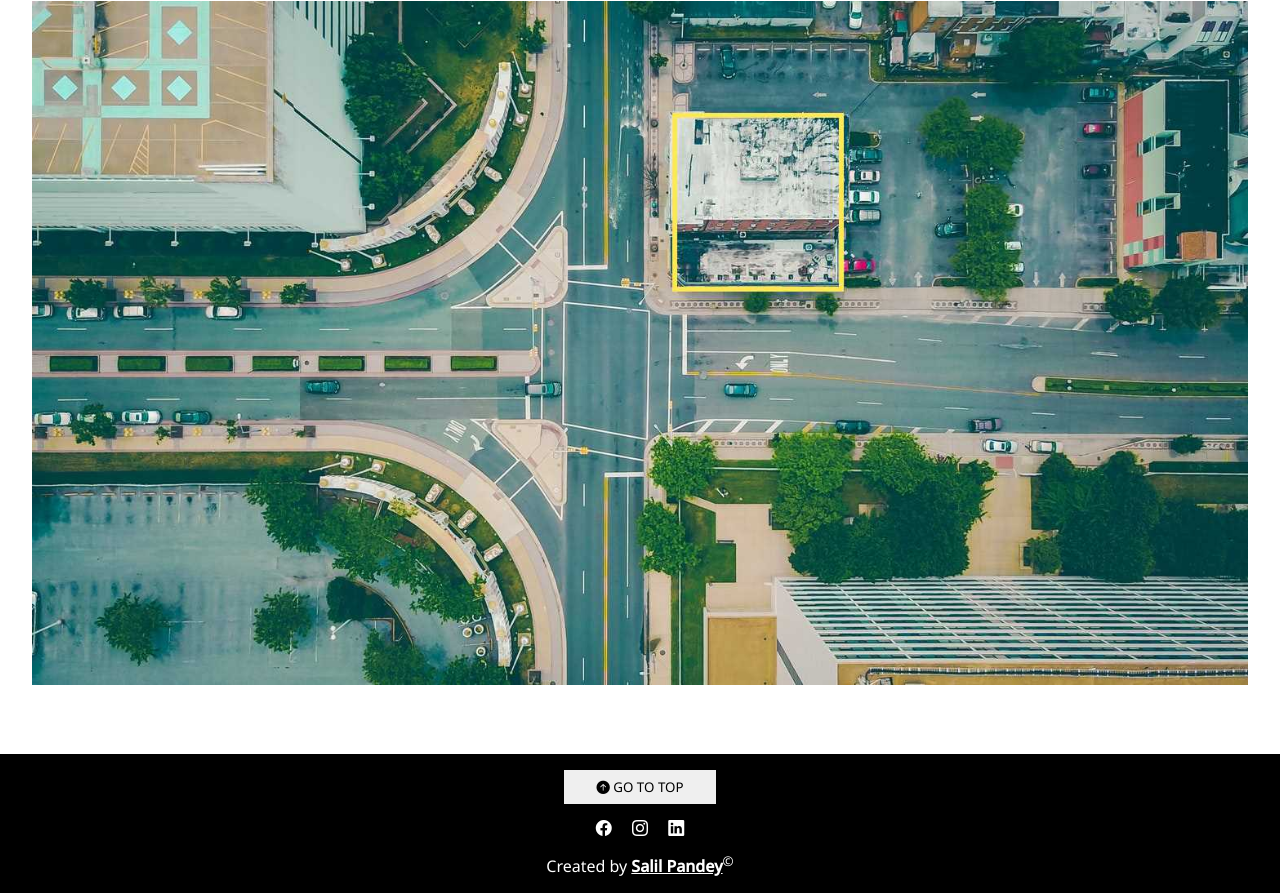
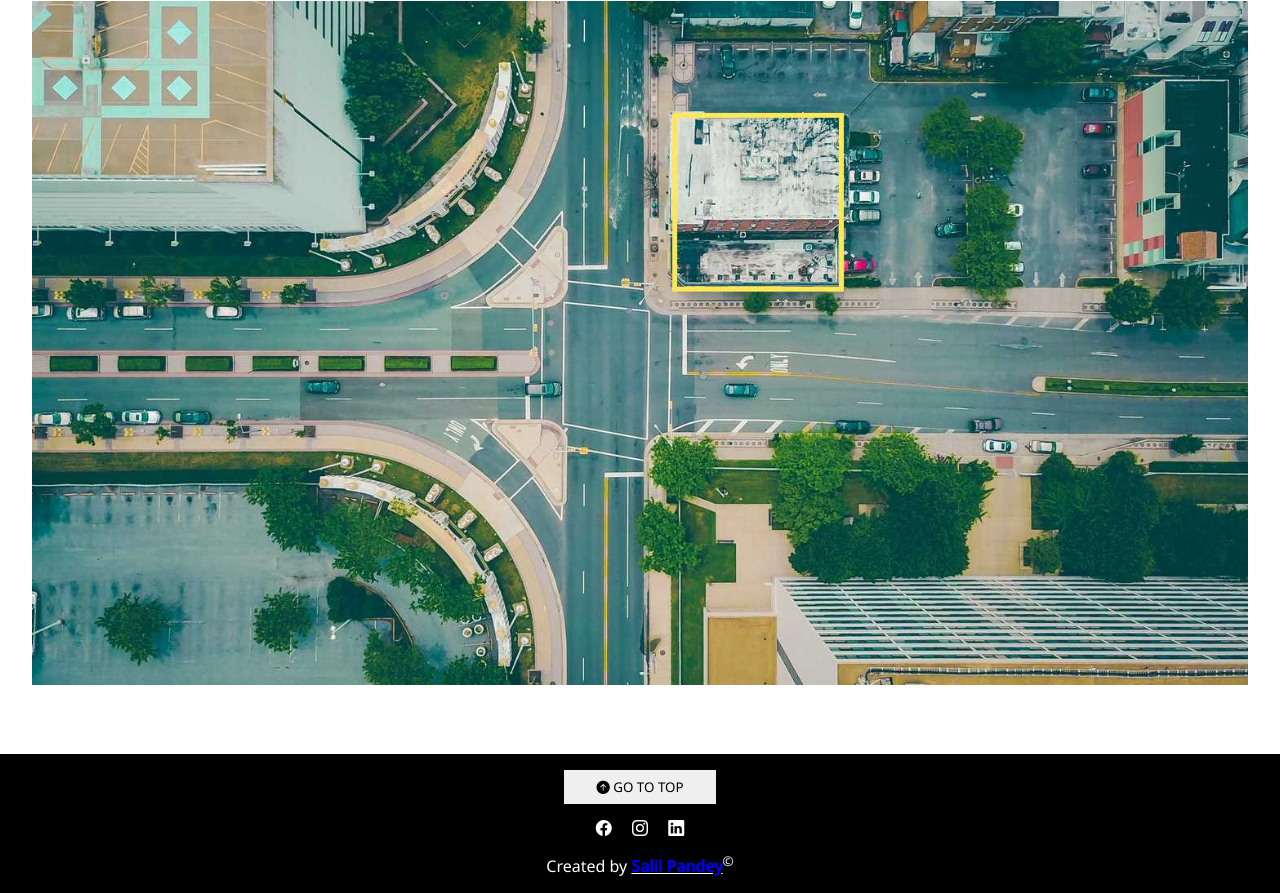
Before and after one commit to GeekySalil/Architects, a plain HTML site: page index.html in a window 1280 px wide. Shown: the part 2548-3441 px from the top of the page. Drawn offline with nearby package versions, Linux system fonts and the light colour scheme.

Commit message:
Update index.html

```diff
--- a/index.html
+++ b/index.html
@@ -161,7 +161,7 @@
       <a href="https://www.instagram.com/basantraj.shakti"><i class="bi bi-instagram" target="_blank"></i></a>
       <a href="https://www.linkedin.com/in/basantrajshakti"><i class="bi bi-linkedin" target="_blank"></i></a>
     </div>
-    <p class="copyright">Created by <u><b>Salil Pandey</b></u><sup>&copy;</sup></p>
+    <p class="copyright">Created by <u><b><a href="www.linkedin.com/in/salil-pandey-3a81a0158" >Salil Pandey</a></b></u><sup>&copy;</sup></p>
   </footer>
 
 </body>
```
